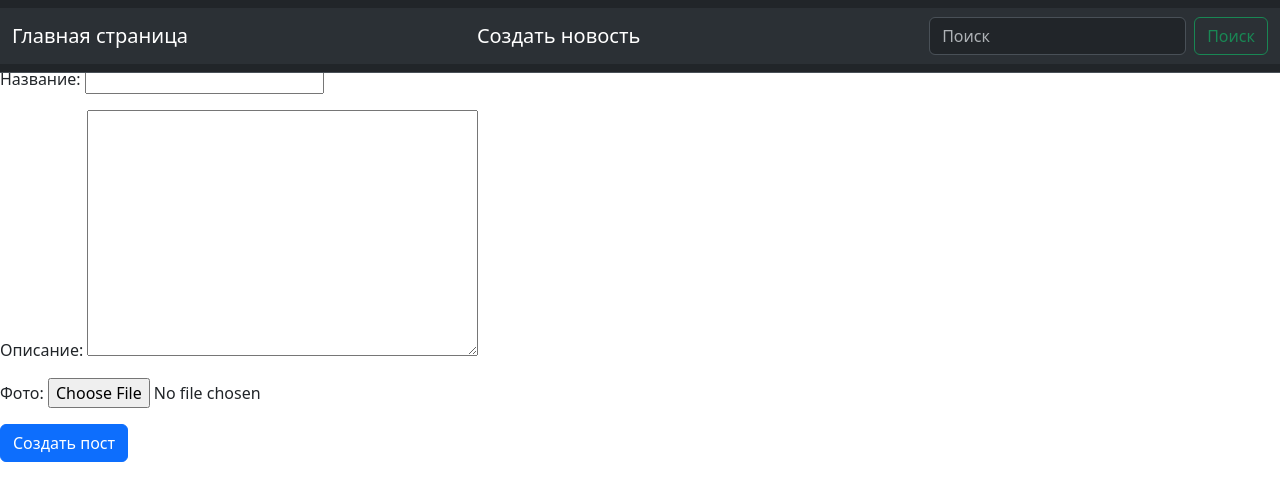
After one commit to mcstao/Neobis_Blog, a Django app: page /post/add/ in a window 1280 px wide. The commit adds this page. Shown: the top 501 px of the page. Run offline with Django 4.2, Linux system fonts and the light colour scheme.

Commit message:
Created new functionality for project:add new post and update post, view post detail, and templates

```diff
--- /dev/null
+++ b/post_app/forms.py
@@ -0,0 +1,11 @@
+from django import forms
+
+from post_app.models import Post
+
+
+class PostCreateForm(forms.ModelForm):
+
+
+    class Meta:
+        model = Post
+        fields = ('title', 'description', 'image')
--- a/post_app/models.py
+++ b/post_app/models.py
@@ -1,8 +1,9 @@
+from django.contrib.auth.models import User
 from django.db import models
 
 class Post(models.Model):
-    title = models.CharField(max_length=100)
-    description = models.TextField(max_length=500)
-    image = models.ImageField()
-
+    title = models.CharField(max_length=100, verbose_name="Название")
+    description = models.TextField(max_length=500, verbose_name="Описание")
+    image = models.ImageField(verbose_name="Фото")
+    # author = models.ForeignKey(User, on_delete=models.CASCADE)
     # post_date
--- a/post_app/templates/post_app/base.html
+++ b/post_app/templates/post_app/base.html
@@ -11,10 +11,11 @@
   <nav class="navbar fixed-top bg-dark border-bottom border-body" data-bs-theme="dark">
       <nav class="navbar bg-body-tertiary" style="width:100%">
         <div class="container-fluid" >
-            <a class="navbar-brand">Главная страница</a>
+            <a class="navbar-brand" href="{% url 'home' %}">Главная страница</a>
+            <a class="navbar-brand" href="{% url 'add' %}">Создать новость</a>
             <form class="d-flex" role="search">
-              <input class=" form-control me-2" type="search" placeholder="Search" aria-label="Search">
-              <button class="btn btn-outline-success" type="submit">Search</button>
+              <input class=" form-control me-2" type="search" placeholder="Поиск" aria-label="Search">
+              <button class="btn btn-outline-success" type="submit">Поиск</button>
             </form>
         </div>
       </nav>
--- /dev/null
+++ b/post_app/templates/posts/add_post.html
@@ -0,0 +1,11 @@
+{% extends 'post_app/base.html' %}
+
+{% block content %}
+    <div style="margin-top: 5%">
+        <form action="" method="post" enctype="multipart/form-data">
+            {% csrf_token %}
+            {{ form.as_p }}
+            <input type="submit" value="Создать пост" class="btn btn-primary">
+        </form>
+    </div>
+{% endblock %}
--- a/post_app/templates/posts/post_detail.html
+++ b/post_app/templates/posts/post_detail.html
@@ -4,7 +4,8 @@
 <div class="text-center">
     <img src="/media/{{ post.image }}" class="img-fluid" alt="Здесь должна быть фотка {{ post.title}}">
     <hr>
-<h1>{{ post.title }}</h1>
-<p><small>{{ post.description }}</small></p>
+    <h1>{{ post.title }}</h1>
+    <p><small>{{ post.description }}</small></p>
+    <a href="{% url 'update' post_id=post.id %} ">Обновить пост</a>
 </div>
 {% endblock %}
--- a/post_app/urls.py
+++ b/post_app/urls.py
@@ -1,7 +1,9 @@
 from django.urls import path
-from .views import home, post_detail_view
+from .views import home, post_detail_view, add_post, update_post
 
 urlpatterns = [
     path('', home, name='home'),
     path('post/<int:post_id>/', post_detail_view, name='post_detail'),
+    path('post/add/', add_post, name='add'),
+    path('post/update/<int:post_id>/', update_post, name='update'),
 ]
--- a/post_app/views.py
+++ b/post_app/views.py
@@ -1,12 +1,14 @@
-from django.shortcuts import render
-from django.views.generic import ListView
+from django.shortcuts import render, redirect
 
+
+from post_app.forms import PostCreateForm
 from post_app.models import Post
 
 
 def home(request):
     if request.method == "GET":
         posts = Post.objects.all()
+
         context = {
             'posts': posts
         }
@@ -16,7 +18,38 @@ def home(request):
 def post_detail_view(request, post_id):
     if request.method == "GET":
         post = Post.objects.get(id=post_id)
+
         context = {
             'post': post
         }
         return render(request, 'posts/post_detail.html', context)
+
+
+def add_post(request):
+    if request.method == "POST":
+        form = PostCreateForm(request.POST, request.FILES)
+        if form.is_valid():
+            form.save()
+            return redirect('home')
+    else:
+        form = PostCreateForm()
+
+    context = {
+        'form': form
+    }
+    return render(request, 'posts/add_post.html', context)
+
+def update_post(request, post_id):
+    new_post = Post.objects.get(id=post_id)
+    if request.method == "POST":
+        form = PostCreateForm(request.POST, request.FILES, instance=new_post)
+        if form.is_valid():
+            form.save()
+            return redirect('home')
+    else:
+        form = PostCreateForm()
+
+    context = {
+        'form': form
+    }
+    return render(request, 'posts/update_post.html', context)
```
Also changed, not shown: post_app/templates/posts/update_post.html (added, +11 -0 lines), post_app/migrations/0002_alter_post_description_alter_post_image_and_more.py (added), post_app/migrations/0003_alter_post_image.py (added).
